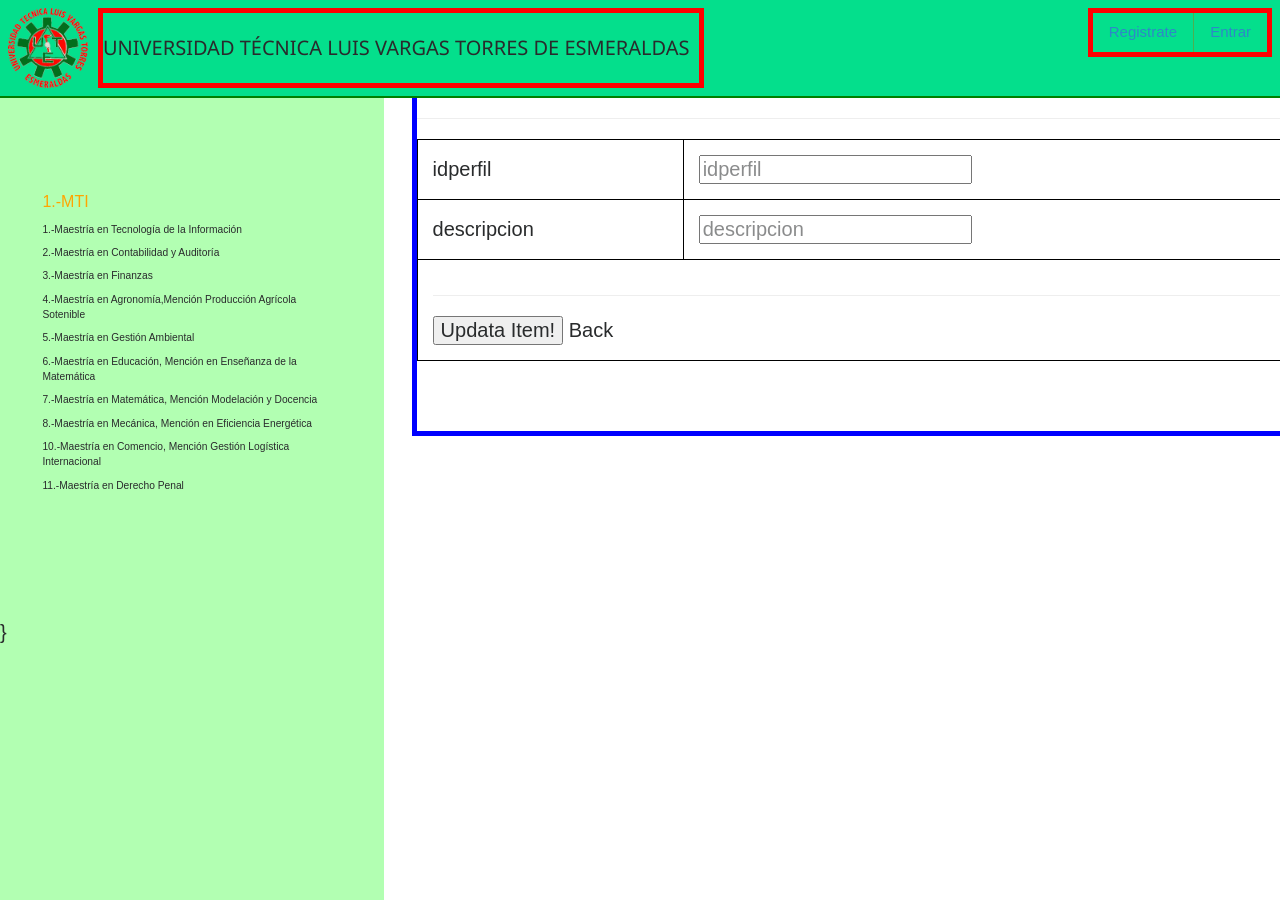
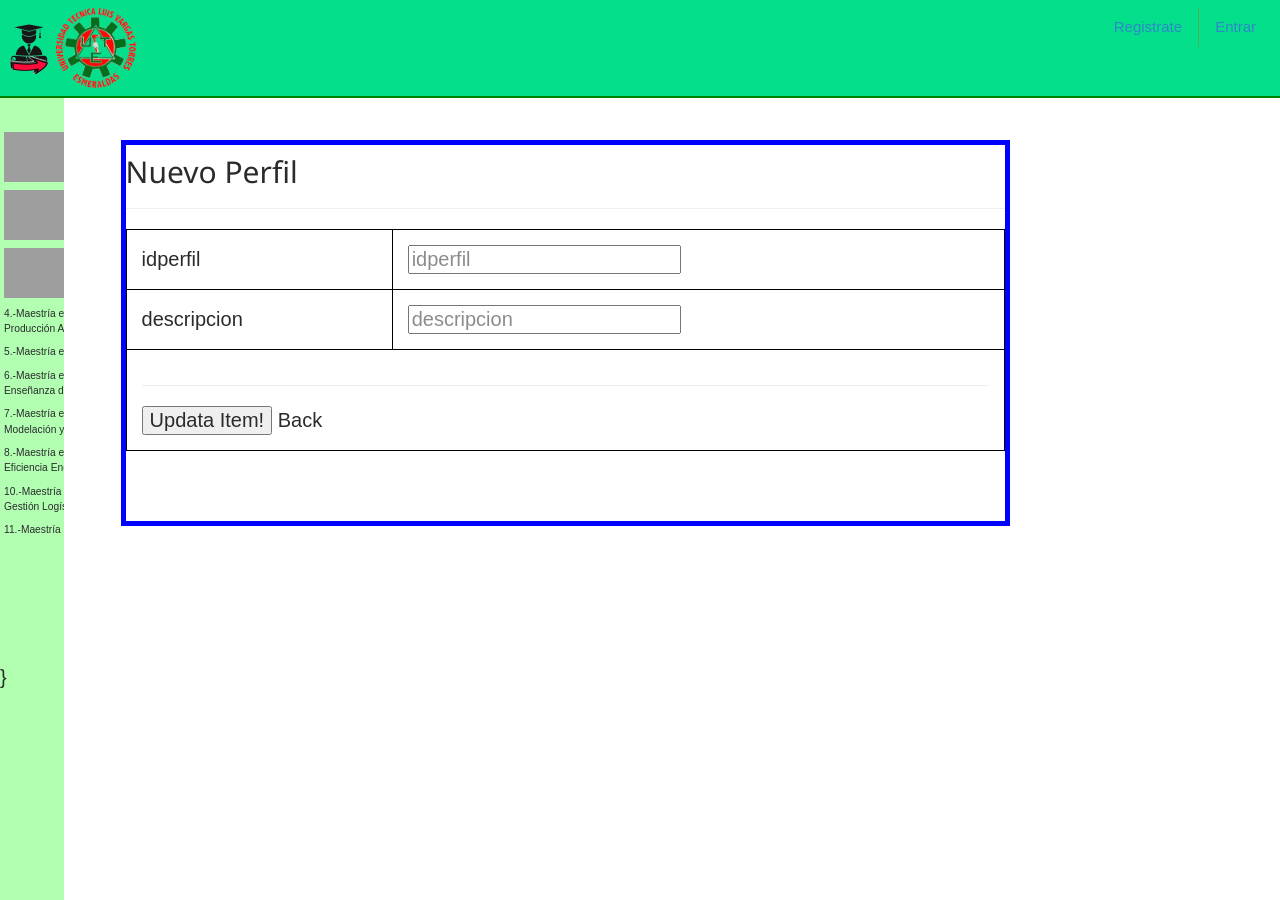
Before and after one commit to KevinAguilar16/FACAE, a CodeIgniter app: page /CodeIgniter2/index.php/perfil/add in a window 1280 px wide. Run offline with CodeIgniter, Linux system fonts and the light colour scheme; some libraries are stand-ins or nearby versions; grey boxes are pictures that could not be loaded.

Commit message:
Mejora de presentación

```diff
--- a/application/views/template/page_footer.php
+++ b/application/views/template/page_footer.php
@@ -13,9 +13,9 @@ function mostrar() {
   //  document.getElementById("eys-contenido-g").style.marginLeft = "300px";
     document.getElementById("abrir").style.display = "none";
     document.getElementById("cerrar").style.display = "inline";
-    document.getElementById("MTI").innerHTML="1.-Maestría en Tecnología de la Información";
-    document.getElementById("MCA").innerHTML="2.-Maestría en Contabilidad y Auditoría";
-    document.getElementById("MFI").innerHTML="3.-Maestría en Finanzas";
+    document.getElementById("MTI").innerHTML="<img src=\"<?php echo base_url(); ?>assets/iconos/usuario.png\" wide=\"49\" height=\"50\" alt=\"Formget logo\"> - Usuarios";
+    document.getElementById("MCA").innerHTML="<img src=\"<?php echo base_url(); ?>assets/iconos/persona.png\" wide=\"49\" height=\"50\" alt=\"Formget logo\"> - Personas";
+    document.getElementById("MFI").innerHTML="<img src=\"<?php echo base_url(); ?>assets/iconos/perfil.png\" wide=\"49\" height=\"50\" alt=\"Formget logo\"> - Perfil";
     document.getElementById("MAG").innerHTML="4.-Maestría en Agronomía,Mención Producción Agrícola Sotenible";
     document.getElementById("MGA").innerHTML="5.-Maestría en Gestión Ambiental";
     document.getElementById("MEM").innerHTML="6.-Maestría en Educación, Mención en Enseñanza de la Matemática";
@@ -30,9 +30,9 @@ function ocultar() {
   //  document.getElementById("eys-contenido-g").style.marginLeft = "5%";
     document.getElementById("abrir").style.display = "inline";
     document.getElementById("cerrar").style.display = "none";
-    document.getElementById("MTI").innerHTML="1.-MTI";
-    document.getElementById("MCA").innerHTML="2.-MCA";
-    document.getElementById("MFI").innerHTML="3.-MFI";
+    document.getElementById("MTI").innerHTML="<img src=\"<?php echo base_url(); ?>assets/iconos/usuario.png\" wide=\"49\" height=\"50\" alt=\"Formget logo\">";
+    document.getElementById("MCA").innerHTML="<img src=\"<?php echo base_url(); ?>assets/iconos/persona.png\" wide=\"49\" height=\"50\" alt=\"Formget logo\">";
+    document.getElementById("MFI").innerHTML="<img src=\"<?php echo base_url(); ?>assets/iconos/perfil.png\" wide=\"49\" height=\"50\" alt=\"Formget logo\">";
     document.getElementById("MAG").innerHTML="5.-MAG";
     document.getElementById("MGA").innerHTML="6.-MGA";
     document.getElementById("MEM").innerHTML="7.-MEM";
--- a/application/views/template/page_header.php
+++ b/application/views/template/page_header.php
@@ -296,7 +296,7 @@ body{
 .sidebar{
 	position: fixed;
 	height: 100%;
-	width:30%;
+	width:5%;
 	top:  0;
 	left:0;
 	z-index: 1;
@@ -595,7 +595,7 @@ span a {
     		</div>
 	<?php }else { ?>
     <div class="pull-right">
- 		<div  style="border:5px solid red; diplay:table-cell; vertical-align: middle;">
+ 		<div  style="diplay:table-cell; vertical-align: middle;">
 			<div class= "w3-bar" >
 				<a href= "<?php echo base_url(); ?>index.php/login/user_registration_show" class= "abrir-cerrar w3-bar-item  w3-border-green w3-border-right"> Registrate</a>
 				<a href= "http://<?php echo $_SERVER['SERVER_NAME']; ?>/SICAPG/index.php/login" class= "abrir-cerrar w3-bar-item"> Entrar</a>
@@ -605,34 +605,25 @@ span a {
 	<?php } ?>
 
 
-    <div class="media-left">
-	    	<a href=" <?php echo base_url(); ?>index.php/mti"> <img src="<?php echo base_url(); ?>images/logo.png" wide="80" height="80" alt="Formget logo"></a>
-	  </div>
-		<div class="media-left" style="border:5px solid red; display:table-cell; vertical-align:middle;"  >
+    	<div class="media-left">
+<a id="abrir" class="abrir-cerrar w3-bar-item"  href="javascript:void(0)" onclick="mostrar()"><img src="<?php echo base_url(); ?>images/maestrias1.png" wide="49" height="50" alt="Formget logo"> </a><a id="cerrar" class="abrir-cerrar w3-bar-item" href="#" onclick="ocultar()"><img src="<?php echo base_url(); ?>images/maestrias2.png" wide="49" height="50" alt="Formget logo"> </a>
+    		<a href=" <?php echo base_url(); ?>index.php/mti"> <img src="<?php echo base_url(); ?>images/logo.png" wide="80" height="80" alt="Formget logo"></a>
+    </div>
+	 </div>
+		<div class="media-left" style=" display:table-cell; vertical-align:middle;"  >
 			<h4 > UNIVERSIDAD TÉCNICA LUIS VARGAS TORRES DE ESMERALDAS</h4>
 		</div>
-
-
  	</div>
-
-
-
 
 <div id="eys-contenido-g"  style="margin-top: 5vh; margin-left:2%">
 <div id="sidebar" class="sidebar">
     <a href="#" class="boton-cerrar" onclick="ocultar()">&times;</a>
 
-    <div class="media-left">
-				<a id="abrir" class="abrir-cerrar w3-bar-item"  href="javascript:void(0)" onclick="mostrar()"><img src="<?php echo base_url(); ?>images/maestrias1.png" wide="49" height="50" alt="Formget logo"> </a><a id="cerrar" class="abrir-cerrar w3-bar-item" href="#" onclick="ocultar()"><img src="<?php echo base_url(); ?>images/maestrias2.png" wide="49" height="50" alt="Formget logo"> </a>
-    </div>
 <ul class="menu" >
-    <li><a id="MTI" style="font-size:80%; color:orange;" href=' <?php echo base_url(); ?>index.php/mti'>1.-MTI</a></li>
+    <li><a id="MTI" style="font-size:80%; color:orange;" href=' <?php echo base_url(); ?>index.php/usuario'><img src="<?php echo base_url(); ?>assets/iconos/usuario.png" wide="49" height="50" alt="Formget logo"></a></li>
+    <li><a id="MCA" style="font-size:0.8vw; color:orange;" href=' <?php echo base_url(); ?>index.php/persona'><img src="<?php echo base_url(); ?>assets/iconos/persona.png" wide="49" height="50" alt="Formget logo"></a></li>
+    <li><a id="MFI" style="font-size:0.8vw; color:orange;" href=' <?php echo base_url(); ?>index.php/perfil'><img src="<?php echo base_url(); ?>assets/iconos/perfil.png" wide="49" height="50" alt="Formget logo"></a></li>
 
-
-
-    <li><a id="MTI" style="font-size:0.8vw;" href="#">1.-Maestría en Tecnología de la Información</a></li>
-    <li><a id="MCA" style="font-size:0.8vw;" href="#">2.-Maestría en Contabilidad y Auditoría</a></li>
-    <li><a id="MFI" style="font-size:0.8vw;" href="#">3.-Maestría en Finanzas</a></li>
     <li><a id="MAG" style="font-size:0.8vw;" href="#">4.-Maestría en Agronomía,Mención Producción Agrícola Sotenible</a></li>
     <li><a id="MGA" style="font-size:0.8vw;" href="#">5.-Maestría en Gestión Ambiental</a></li>
     <li><a id="MEM" style="font-size:0.8vw;" href="#">6.-Maestría en Educación, Mención en Enseñanza de la Matemática</a></li>
@@ -650,4 +641,4 @@ span a {
 
 
 
-<div  style=" border:5px solid blue; height=100hw; width:70%; float:right;  vertical-align:top; padding-bottom:2.5em; margin:0; ">
+<div  style=" border:5px solid blue; height=100hw; width:70%; float:left;  vertical-align:top; padding-bottom:2.5em; margin:10vh 10vh auto; ">
```
Also changed, not shown: facae.sql (+28 -4 lines).
